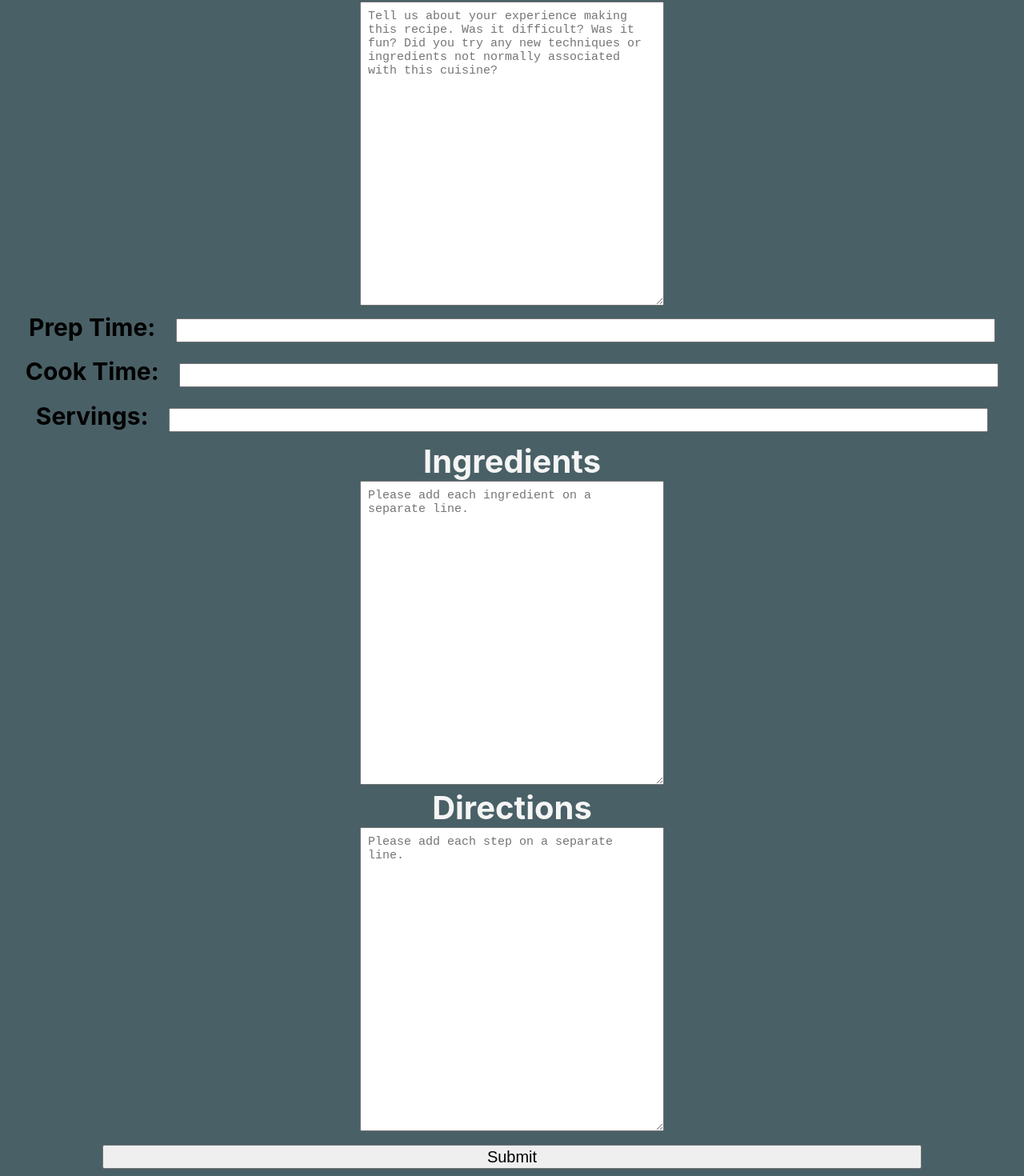
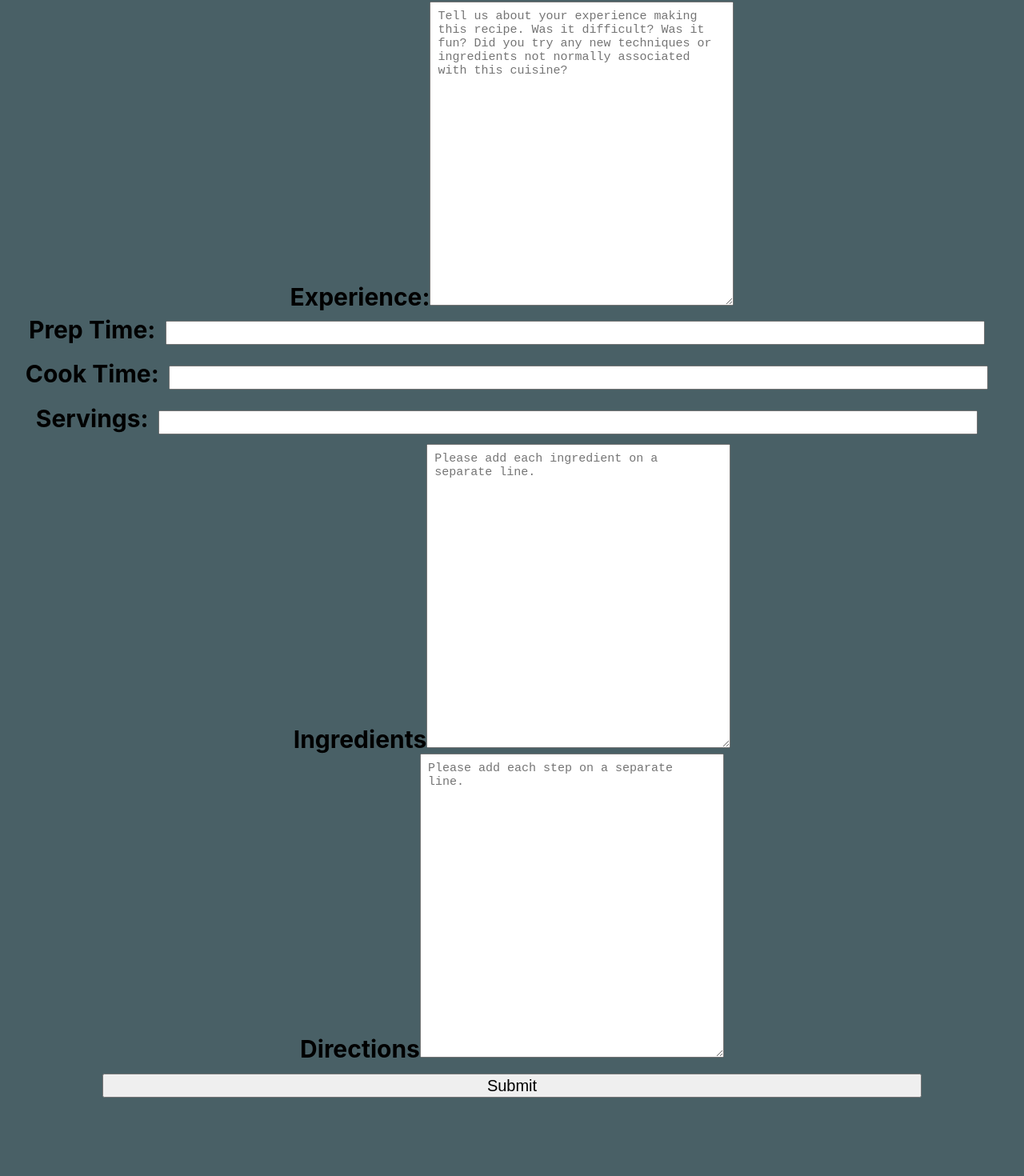
Before and after one commit to amrvitale/reciplease-capstone, a React (Create React App) app: page /editrecipe/1 in a window 1280 px wide. Shown: the part 454-1924 px from the top of the page at 80% size. After the commit the page ends 1839 px from the top, so only its background shows below. Built offline with nearby package versions, Linux system fonts and the light colour scheme; no server answers; the HTML template or start-up script is replaced by a standard one; a web font is replaced by a local one.

Commit message:
updated labels

```diff
--- a/src/components/editrecipe/EditRecipe.js
+++ b/src/components/editrecipe/EditRecipe.js
@@ -94,35 +94,43 @@ class EditRecipe extends React.Component {
             </div>
             <form onSubmit={this.handleSubmit}>
                 <section className="recipeIntro">
-                    <label htmlFor="recipename">Recipe Name:</label>
+                    <label htmlFor="recipename">Recipe Name:
                         <input value ={this.state.recipename} type="text" name="recipename" onChange={this.handleChange} maxLength={30} required></input>
+                    </label>
                     <br />
 
+                     <label htmlFor="experience">Experience:
                         <textarea value ={this.state.experience} className="experience" name="experience" onChange={this.handleChange} style={styleTextArea} placeholder="Tell us about your experience making this recipe. Was it difficult? Was it fun? Did you try any new techniques or ingredients not normally associated with this cuisine?"></textarea>
+                    </label>
                     <br />
 
-                    <label htmlFor="prepTime">Prep Time:</label>
+                    <label htmlFor="prepTime">Prep Time:
                         <input value ={this.state.preptime} type="text" name="preptime" onChange={this.handleChange} required></input>
+                    </label>
                     <br />
 
-                    <label htmlFor="cookTime">Cook Time:</label>
+                    <label htmlFor="cookTime">Cook Time:
                         <input value ={this.state.cooktime} type="text" name="cooktime" onChange={this.handleChange} required></input>
+                    </label>
                     <br />
 
-                    <label htmlFor="servings">Servings:</label>
+                    <label htmlFor="servings">Servings:
                         <input value ={this.state.servings}  type="text" name="servings" onChange={this.handleChange} required></input>
+                    </label>
                     <br />
 
                 </section>
 
                 <section className="ingredientsList">
-                    <h2>Ingredients</h2>
+                    <label htmlFor="ingredients">Ingredients
                         <textarea value ={this.state.ingredients} className="ingredients" name="ingredients" onChange={this.handleChange}  style={styleTextArea} placeholder="Please add each ingredient on a separate line." required></textarea>
+                    </label>
                 </section>
 
                 <section className="directions">
-                    <h2>Directions</h2>
+                    <label htmlFor="directions">Directions
                         <textarea value ={this.state.directions} className="directions" name="directions" onChange={this.handleChange} style={styleTextArea} placeholder="Please add each step on a separate line." required></textarea>
+                    </label>
                 </section>
 
                 <input type="submit" className="submitBtn" value="Submit"></input>
--- a/src/components/postrecipe/PostRecipe.js
+++ b/src/components/postrecipe/PostRecipe.js
@@ -78,37 +78,44 @@ class PostRecipe extends React.Component {
                 </div>
                 <form onSubmit={this.handleSubmit}>
                     <section className="recipeIntro">
-                        <label htmlFor="recipename">Recipe Name:</label>
-                        <input type="text" name="recipename" onChange={this.handleChange} maxLength={30} required></input>
+                        <label htmlFor="recipename">Recipe Name:
+                            <input type="text" name="recipename" onChange={this.handleChange} maxLength={30} required></input>
+                        </label>
                         <br />
 
-                        <label htmlFor="experience">Experience:</label>
-                        <textarea className="experience" name="experience" onChange={this.handleChange} style={styleTextArea} placeholder="Tell us about your experience making this recipe. Was it difficult? Was it fun? Did you try any new techniques or ingredients not normally associated with this cuisine?"></textarea>
+                        <label htmlFor="experience">Experience:
+                            <textarea className="experience" name="experience" onChange={this.handleChange} style={styleTextArea} placeholder="Tell us about your experience making this recipe. Was it difficult? Was it fun? Did you try any new techniques or ingredients not normally associated with this cuisine?"></textarea>
+                        </label>
                         <br />
 
-                        <label htmlFor="prepTime">Prep Time:</label>
+                        <label htmlFor="prepTime">Prep Time:
                         <input type="text" name="preptime" onChange={this.handleChange} required></input>
+                        </label>
                         <br />
 
-                        <label htmlFor="cookTime">Cook Time:</label>
-                        <input type="text" name="cooktime" onChange={this.handleChange} required></input>
+                        <label htmlFor="cookTime">Cook Time:
+                            <input type="text" name="cooktime" onChange={this.handleChange} required></input>
+                        </label>
                         <br />
 
-                        <label htmlFor="servings">Servings:</label>
-                        <input type="text" name="servings" onChange={this.handleChange} required></input>
+                        <label htmlFor="servings">Servings:
+                            <input type="text" name="servings" onChange={this.handleChange} required></input>
+                        </label>
                         <br />
 
                     </section>
 
                     <section className="ingredientsList">
-                        <h2>Ingredients</h2>
+                        <label htmlFor="ingredients">Ingredients
                         <textarea className="ingredients" name="ingredients" onChange={this.handleChange}  style={styleTextArea} placeholder="Please add each ingredient on a separate line." required></textarea>
+                        </label>
                     </section>
 
                     <section className="directions">
-                        <h2>Directions</h2>
+                        <label htmlFor="directions">Directions
                         <textarea className="directions" name="directions" onChange={this.handleChange} style={styleTextArea} placeholder="Please add each step on a separate line." required></textarea>
-                    </section>
+                        </label>
+                        </section>
 
                     <input type="submit" className="submitBtn" value="Submit"></input>
                 </form>
--- a/src/components/search/Search.js
+++ b/src/components/search/Search.js
@@ -71,13 +71,14 @@ class Search extends React.Component {
                 <br />
                 <br />
                 <section className="recipeNameSearch">
-                    <label htmlFor="recipeName">Recipe Name </label>
+                    <label htmlFor="recipeName">Recipe Name
                     <input className="recipename"
                         type="text"
                         onChange={event => this.handleRecipenameChange(event)}
                         value={this.state.recipenameValue}>
+                    </input>
+                    </label>
 
-                    </input>
                     <p className="searchHelp">Search by recipe name, i.e. 'crepes'</p>
                 </section>
                 <br />
```
Lines whose indentation alone changed are shown as unchanged.
